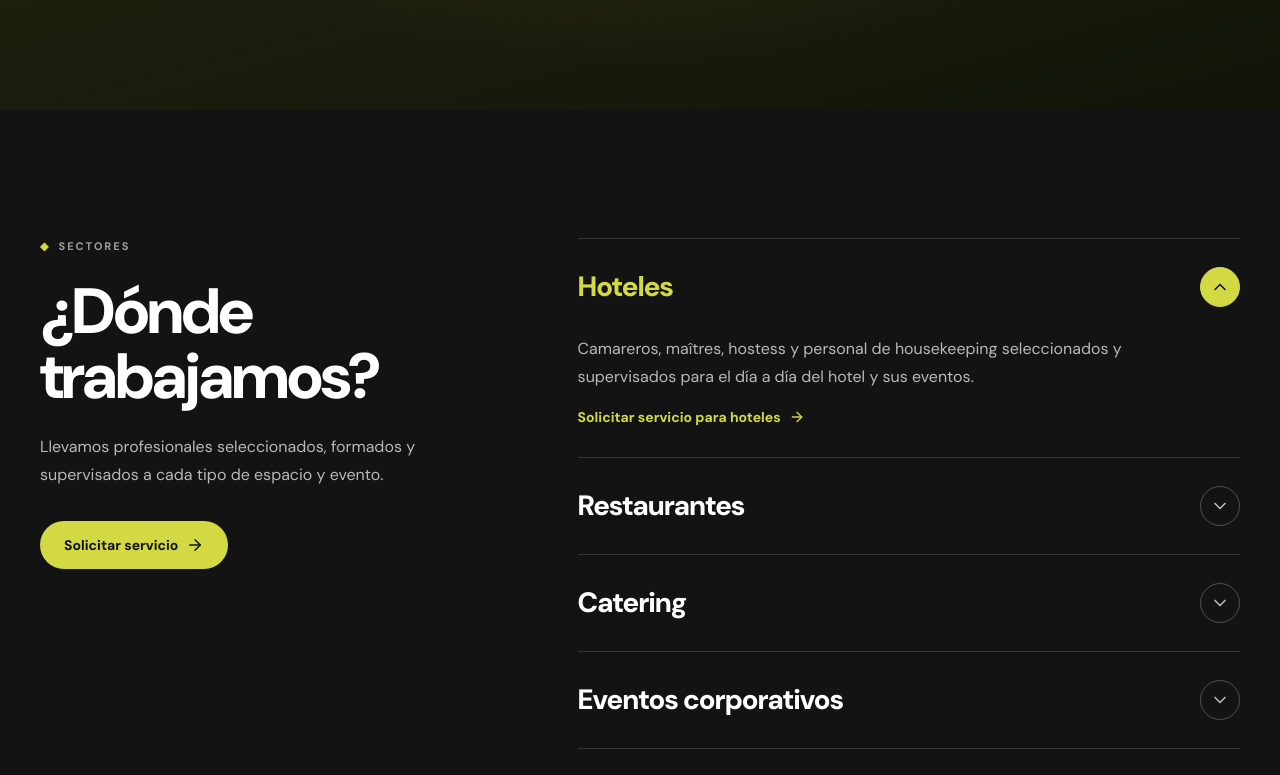
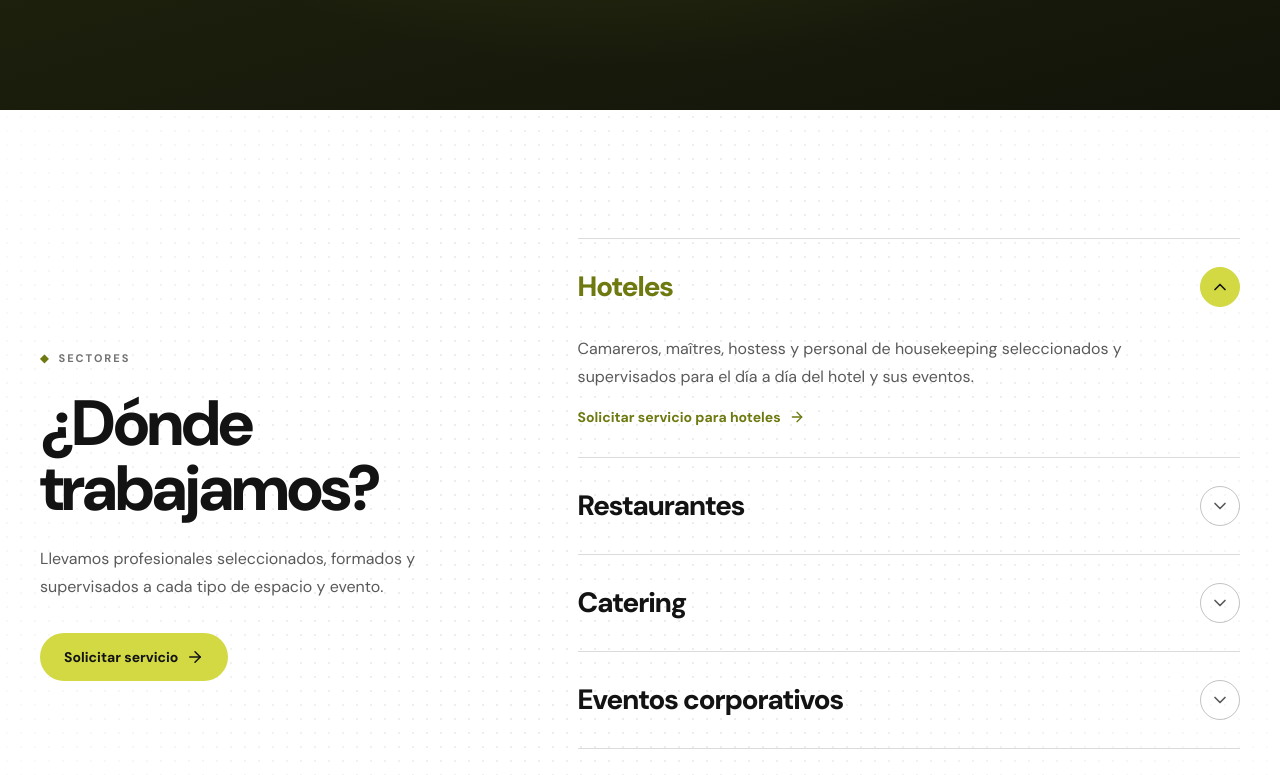
Before and after one commit to roxannaaguilera/premium-work-web, a Next.js app in the folder premium_work/: page / in a window 1280 px wide. Shown: the part 2403-3178 px from the top of the page. Built offline with nearby package versions, Linux system fonts and the light colour scheme.

Commit message:
style: make sectors section white with hero dot pattern

```diff
--- a/premium_work/components/SectorsAccordion.tsx
+++ b/premium_work/components/SectorsAccordion.tsx
@@ -50,16 +50,17 @@ export function SectorsAccordion() {
   const [open, setOpen] = useState<number | null>(0);
 
   return (
-    <section aria-label="Sectores en los que trabajamos" className="bg-[#131313] py-24 md:py-32">
-      <div className="mx-auto grid w-full max-w-[1600px] gap-12 px-5 md:px-8 lg:grid-cols-[1fr_1.5fr] lg:gap-24 lg:px-10">
+    <section aria-label="Sectores en los que trabajamos" className="relative overflow-hidden bg-white py-24 md:py-32">
+      <div aria-hidden="true" className="hero-dots pointer-events-none absolute inset-0" />
+      <div className="relative z-10 mx-auto grid w-full max-w-[1600px] gap-12 px-5 md:px-8 lg:grid-cols-[1fr_1.5fr] lg:gap-24 lg:px-10">
         <div className="lg:sticky lg:top-28 lg:self-start">
-          <p className="eyebrow flex items-center gap-2 text-white/60">
-            <span className="text-[#d2d943]" aria-hidden="true">◆</span> Sectores
+          <p className="eyebrow flex items-center gap-2 text-[#131313]/60">
+            <span className="text-[#6e7a10]" aria-hidden="true">◆</span> Sectores
           </p>
-          <h2 className="display mt-6 text-[clamp(2.5rem,5vw,4.5rem)] leading-[1.02] text-white">
+          <h2 className="display mt-6 text-[clamp(2.5rem,5vw,4.5rem)] leading-[1.02] text-[#131313]">
             ¿Dónde<br />trabajamos?
           </h2>
-          <p className="mt-6 max-w-md text-base leading-7 text-white/70">
+          <p className="mt-6 max-w-md text-base leading-7 text-[#131313]/70">
             Llevamos profesionales seleccionados, formados y supervisados a cada tipo de espacio y evento.
           </p>
           <a
@@ -70,11 +71,11 @@ export function SectorsAccordion() {
           </a>
         </div>
 
-        <div className="border-t border-white/15">
+        <div className="border-t border-[#131313]/15">
           {sectors.map((sector, index) => {
             const isOpen = open === index;
             return (
-              <div key={sector.slug} className="border-b border-white/15">
+              <div key={sector.slug} className="border-b border-[#131313]/15">
                 <button
                   type="button"
                   aria-expanded={isOpen}
@@ -82,10 +83,10 @@ export function SectorsAccordion() {
                   onClick={() => setOpen(isOpen ? null : index)}
                   className="group flex w-full items-center justify-between gap-6 py-6 text-left md:py-7"
                 >
-                  <span className={`display text-2xl transition-colors md:text-[1.75rem] ${isOpen ? "text-[#d2d943]" : "text-white group-hover:text-[#d2d943]"}`}>
+                  <span className={`display text-2xl transition-colors md:text-[1.75rem] ${isOpen ? "text-[#6e7a10]" : "text-[#131313] group-hover:text-[#6e7a10]"}`}>
                     {sector.title}
                   </span>
-                  <span className={`flex size-10 shrink-0 items-center justify-center rounded-full border transition-all ${isOpen ? "rotate-180 border-[#d2d943] bg-[#d2d943] text-[#131313]" : "border-white/25 text-white/70 group-hover:border-[#d2d943]/60"}`}>
+                  <span className={`flex size-10 shrink-0 items-center justify-center rounded-full border transition-all ${isOpen ? "rotate-180 border-[#d2d943] bg-[#d2d943] text-[#131313]" : "border-[#131313]/25 text-[#131313]/70 group-hover:border-[#6e7a10]/60"}`}>
                     <ChevronDown size={20} aria-hidden="true" />
                   </span>
                 </button>
@@ -96,10 +97,10 @@ export function SectorsAccordion() {
                 >
                   <div className="overflow-hidden">
                     <div className="pb-7 pr-4 md:pr-16">
-                      <p className="max-w-xl text-base leading-7 text-white/70">{sector.copy}</p>
+                      <p className="max-w-xl text-base leading-7 text-[#131313]/70">{sector.copy}</p>
                       <a
                         href={`/solicitar-servicio?sector=${sector.slug}`}
-                        className="mt-4 inline-flex items-center gap-2 text-sm font-bold text-[#d2d943] transition hover:gap-3"
+                        className="mt-4 inline-flex items-center gap-2 text-sm font-bold text-[#6e7a10] transition hover:gap-3"
                       >
                         Solicitar servicio para {sector.title.toLowerCase()} <ArrowRight size={16} aria-hidden="true" />
                       </a>
```
